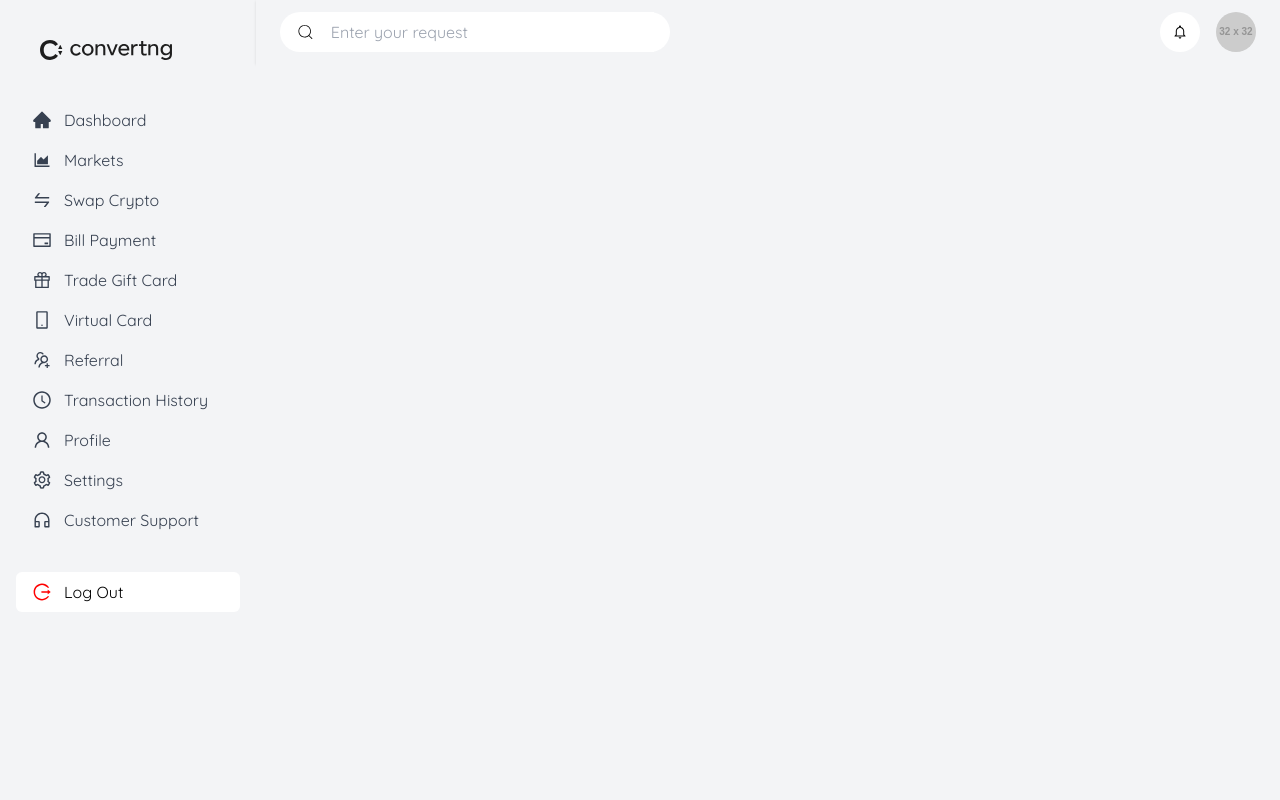
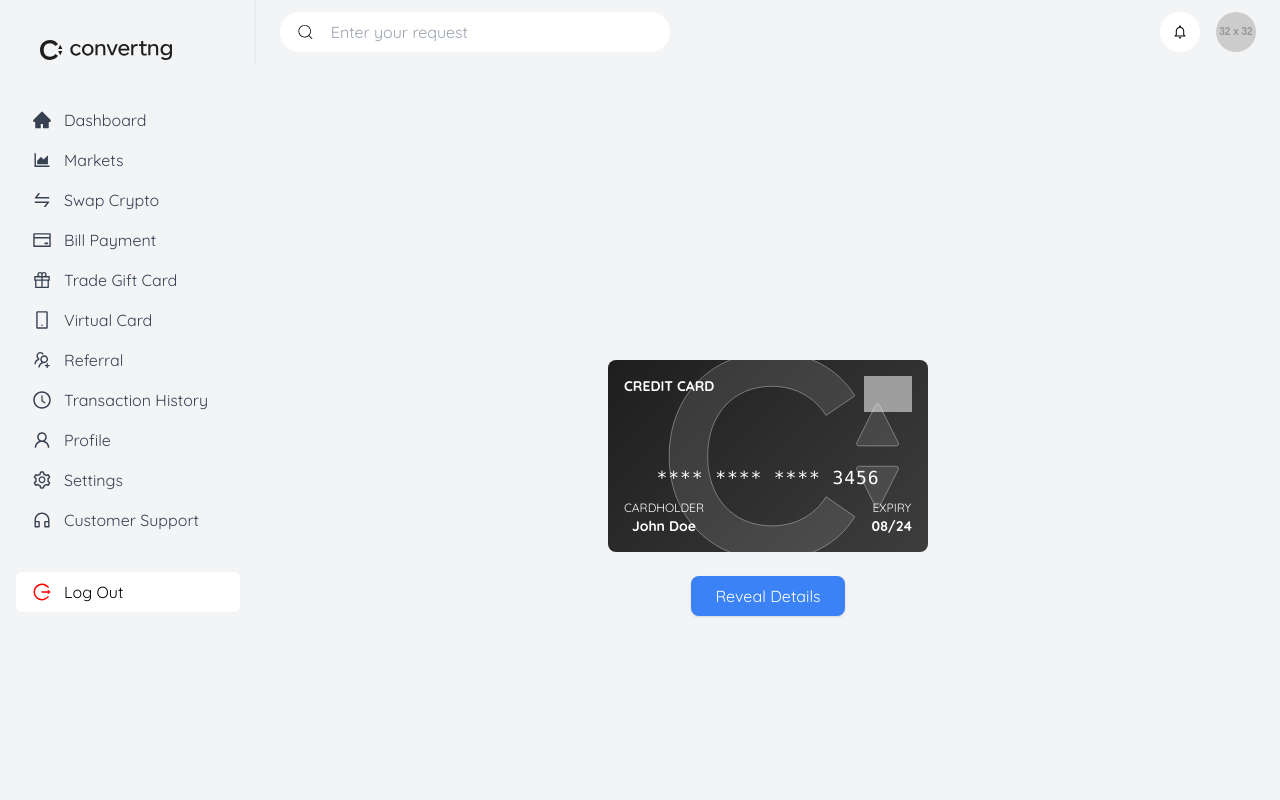
Before and after one commit to romeoscript/convertNg, a React (Vite) app: page /dashboard/cards in a window 1280 px wide. Shown: the top 800 px of the page. Built offline with nearby package versions, Linux system fonts and the light colour scheme; grey boxes are pictures that could not be loaded.

Commit message:
card reveal

```diff
--- a/src/App.jsx
+++ b/src/App.jsx
@@ -12,7 +12,7 @@ import SignUpPage from "./pages/SignUpPage";
 import DashLayout from "./layout/DashLayout";
 import Profile from "./pages/Dashb/Profile";
 import Settings from "./pages/Dashb/settings";
-import Cards from "./pages/Dashb/Cards";
+import VirtualCard from "./pages/Dashb/VirtualCard";
 // import AdminDashboard from "./pages/admin/AdminDashboard";
 
 function App() {
@@ -36,7 +36,7 @@ function App() {
           <Route path="/dashboard" element={<DashLayout />}>
             <Route path="profile" element={<Profile />} />
             <Route path="settings" element={<Settings />} />
-            <Route path="cards" element={<Cards />} />
+            <Route path="cards" element={<VirtualCard />} />
             {/* Add more admin routes here */}
           </Route>
 
--- a/src/index.css
+++ b/src/index.css
@@ -1,3 +1,15 @@
 @tailwind base;
 @tailwind components;
 @tailwind utilities;
+
+@layer utilities {
+    .transform-style-preserve {
+      transform-style: preserve-3d;
+    }
+    .rotate-y-180 {
+      transform: rotateY(180deg);
+    }
+    .backface-hidden {
+      backface-visibility: hidden;
+    }
+  }
--- a/src/pages/Dashb/Cards.jsx
+++ /dev/null
@@ -1,11 +0,0 @@
-import React from 'react'
-
-const Cards = () => {
-  return (
-    <div>
-
-    </div>
-  )
-}
-
-export default Cards
--- /dev/null
+++ b/src/pages/Dashb/VirtualCard.jsx
@@ -0,0 +1,77 @@
+
+import React, { useState } from "react";
+import cardicon from "../../assets/home/cardicon.svg";
+
+const VirtualCard = () => {
+  const [isFlipped, setIsFlipped] = useState(false);
+
+  const handleToggle = () => {
+    setIsFlipped((prev) => !prev);
+  };
+
+  return (
+    <div className="flex flex-col items-center justify-center h-screen bg-gray-100">
+      <div
+        className={`relative w-80 h-48 transform-style-preserve transition-transform duration-700 ${
+          isFlipped ? "rotate-y-180" : ""
+        }`}
+      >
+        {/* Front of the Card */}
+        <div
+          className={`absolute w-full h-full bg-custom-gradient from-blue-500 to-purple-600 text-white rounded-lg flex flex-col justify-between p-4 backface-hidden`}
+        >
+
+          <img src={cardicon} className="absolute h-full w-full top-0"/>
+          <div className="flex justify-between">
+            <span className="text-sm font-bold">CREDIT CARD</span>
+            <img
+              src="https://upload.wikimedia.org/wikipedia/commons/a/a4/Mastercard_2019_logo.svg"
+              alt="Mastercard Logo"
+              className="w-12"
+            />
+          </div>
+          <div className="flex flex-col">
+            <p className="text-lg tracking-wider font-mono">**** **** **** 3456</p>
+            <div className="flex justify-between mt-2">
+              <div>
+                <p className="text-xs uppercase">Cardholder</p>
+                <p className="text-sm font-bold">John Doe</p>
+              </div>
+              <div>
+                <p className="text-xs uppercase">Expiry</p>
+                <p className="text-sm font-bold">08/24</p>
+              </div>
+            </div>
+          </div>
+        </div>
+
+        {/* Back of the Card */}
+        <div
+          className={`absolute w-full h-full bg-custom-gradient text-white rounded-lg flex flex-col justify-center items-center p-4 transform rotate-y-180 backface-hidden`}
+        >
+           <img src={cardicon} className="absolute h-full w-full top-0"/>
+          <p className="text-lg tracking-wider font-mono">1234 5678 9012 3456</p>
+          <div className="flex justify-between w-full mt-4">
+            <div>
+              <p className="text-xs uppercase text-gray-500">Expiry</p>
+              <p className="text-sm font-bold">08/24</p>
+            </div>
+            <div>
+              <p className="text-xs uppercase text-gray-500">CVV</p>
+              <p className="text-sm font-bold">123</p>
+            </div>
+          </div>
+        </div>
+      </div>
+
+      <button
+        onClick={handleToggle}
+        className="mt-6 px-6 py-2 bg-blue-500 text-white rounded-lg shadow hover:bg-blue-600 transition"
+      >
+        {isFlipped ? "Hide Details" : "Reveal Details"}
+      </button>
+    </div>
+  );
+};
+
+export default VirtualCard;
--- a/tailwind.config.js
+++ b/tailwind.config.js
@@ -9,6 +9,9 @@ export default {
       colors: {
         'custom-gray': 'rgba(54, 67, 70, 0.5)',
       },
+      backgroundImage: {
+        'custom-gradient': 'linear-gradient(135deg, rgba(30, 30, 30, 1), rgba(61, 61, 61, 1))',
+      },
     },
   },
   plugins: [],
```
Also changed, not shown: src/assets/home/cardicon.svg (added).
